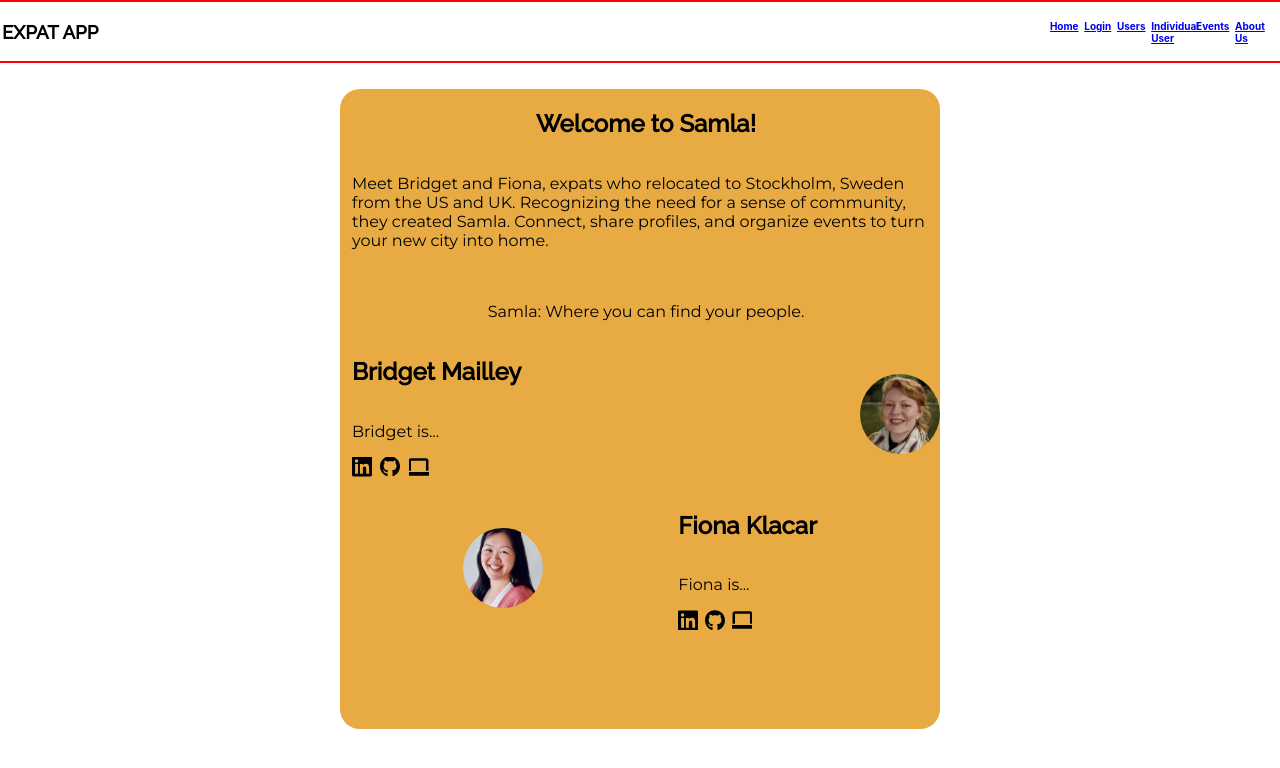
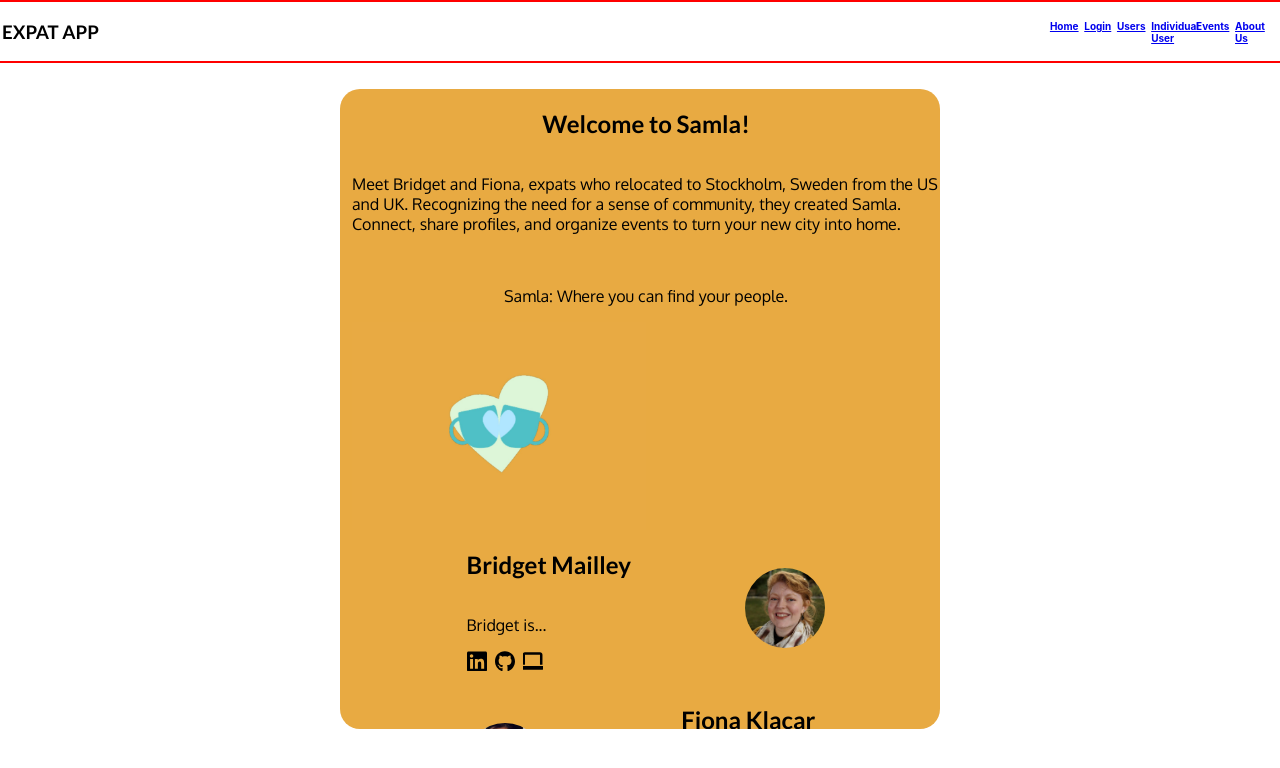
Before and after one commit to beemailley/final-project-frontend-bm, a React (Create React App) app: page /aboutus in a window 1280 px wide. Shown: the top 768 px of the page. Built offline with nearby package versions, Linux system fonts and the light colour scheme.

Commit message:
added coffee icon to aboutUs page

```diff
--- a/public/index.html
+++ b/public/index.html
@@ -4,10 +4,18 @@
   <head>
     <meta charset="utf-8" />
     <meta name="viewport" content="width=device-width, initial-scale=1" />
+
+    <!-- montserrat and raleway -->
     <link rel="preconnect" href="https://fonts.googleapis.com">
     <link rel="preconnect" href="https://fonts.gstatic.com" crossorigin>
     <link href="https://fonts.googleapis.com/css2?family=Montserrat:wght@300;400&family=Raleway:wght@400;500&display=swap" rel="stylesheet">
-    <!--
+
+    <!-- oxygen and lato  -->
+    <link rel="preconnect" href="https://fonts.googleapis.com">
+    <link rel="preconnect" href="https://fonts.gstatic.com" crossorigin>
+    <link href="https://fonts.googleapis.com/css2?family=Lato:wght@400;700&family=Oxygen:wght@300;400&display=swap" rel="stylesheet">
+
+<!--
       Notice the use of %PUBLIC_URL% in the tags above.
       It will be replaced with the URL of the `public` folder during the build.
       Only files inside the `public` folder can be referenced from the HTML.
--- a/src/components/AboutUs/AboutUs.js
+++ b/src/components/AboutUs/AboutUs.js
@@ -1,10 +1,11 @@
 import React from 'react';
-import { Introduction, BridgetWrapper, BridgetInformation, FionaWrapper, FionaInformation, LinksWrapper, Icon, ImgContainerBridget, ImgContainerFiona, Img } from './AboutUs.styles'
+import { Introduction, BridgetWrapper, BridgetInformation, FionaWrapper, FionaInformation, LinksWrapper, Icon, CoffeeIcon, ImgContainerBridget, ImgContainerFiona, Img } from './AboutUs.styles'
 import BridgetMailley from '../../images/BridgetMailley.jpg';
 import FionaKlacar from '../../images/FionaKlacar.jpg';
 import linkedInIcon from '../../images/linkedin.svg';
 import githubIcon from '../../images/github.svg';
 import laptopIcon from '../../images/laptop.svg';
+import CoffeeMugsIcon from '../../images/CoffeeMugsIcon.jpg';
 
 export const AboutUs = () => {
   return (
@@ -20,8 +21,11 @@ export const AboutUs = () => {
         <br />
         <p style={{ textAlign: 'center' }}>
   Samla: Where you can find your people.
-
         </p>
+        <CoffeeIcon
+          src={CoffeeMugsIcon}
+          alt="Coffee mugs icon"
+          aria-label="" />
       </Introduction>
 
       <BridgetWrapper>
--- a/src/components/AboutUs/AboutUs.styles.js
+++ b/src/components/AboutUs/AboutUs.styles.js
@@ -12,7 +12,7 @@ export const Introduction = styled.div`
 export const BridgetWrapper = styled.div`
     display: flex;
     flex-direction: row;
-    justify-content: space-between; // add padding? Or stick with space-evenly?
+    justify-content: space-evenly; // add padding? Or stick with space-evenly?
 `
 export const BridgetInformation = styled.div`
     display: flex;
@@ -38,6 +38,10 @@ export const LinksWrapper = styled.div`
     gap: 5%;
 `
 
+export const CoffeeIcon = styled.img`
+    height: 50%;
+    width: 50%;
+`
 export const Icon = styled.img`
     width: 20px;
     height: 20px;
--- a/src/index.css
+++ b/src/index.css
@@ -13,14 +13,19 @@ code {
     monospace; */
     font-family: 'Montserrat', sans-serif;
     font-family: 'Raleway', sans-serif;
+    font-family: 'Lato', sans-serif;
+    font-family: 'Oxygen', sans-serif;
 }
 
 h1, h2 {
-  font-family: 'Raleway'
+  /* font-family: 'Raleway'; */
+  font-family: 'Lato', sans-serif;
+
 }
 
 p {
-  font-family: 'Montserrat';
+  /* font-family: 'Montserrat'; */
+  font-family: 'Oxygen', sans-serif;
   font-size: 16px;
 }
 
```
Also changed, not shown: src/images/CoffeeMugsIcon.jpg (added).
